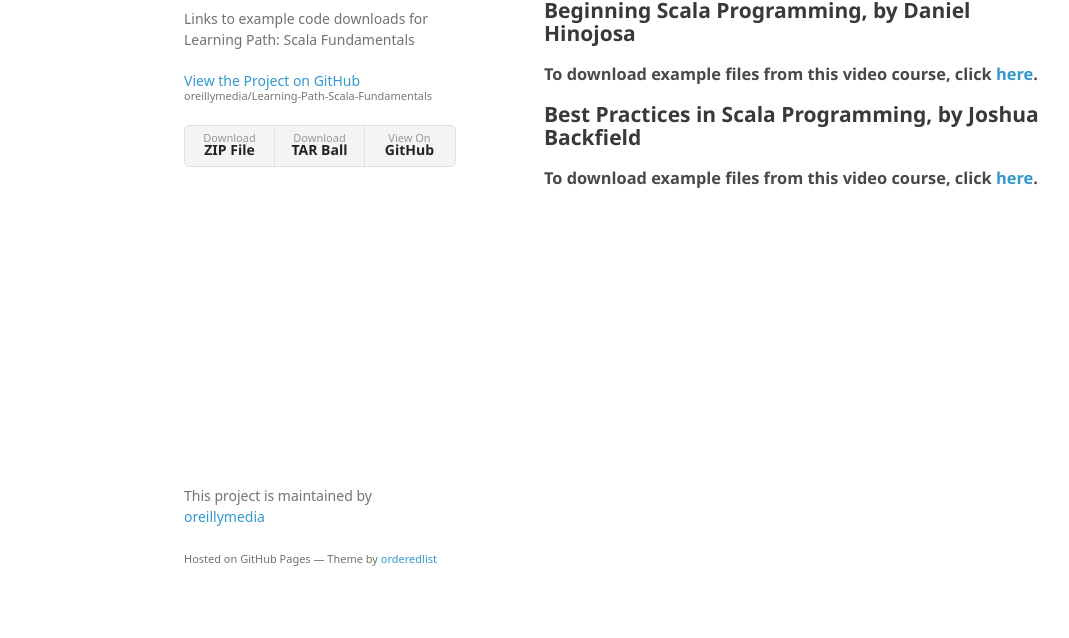
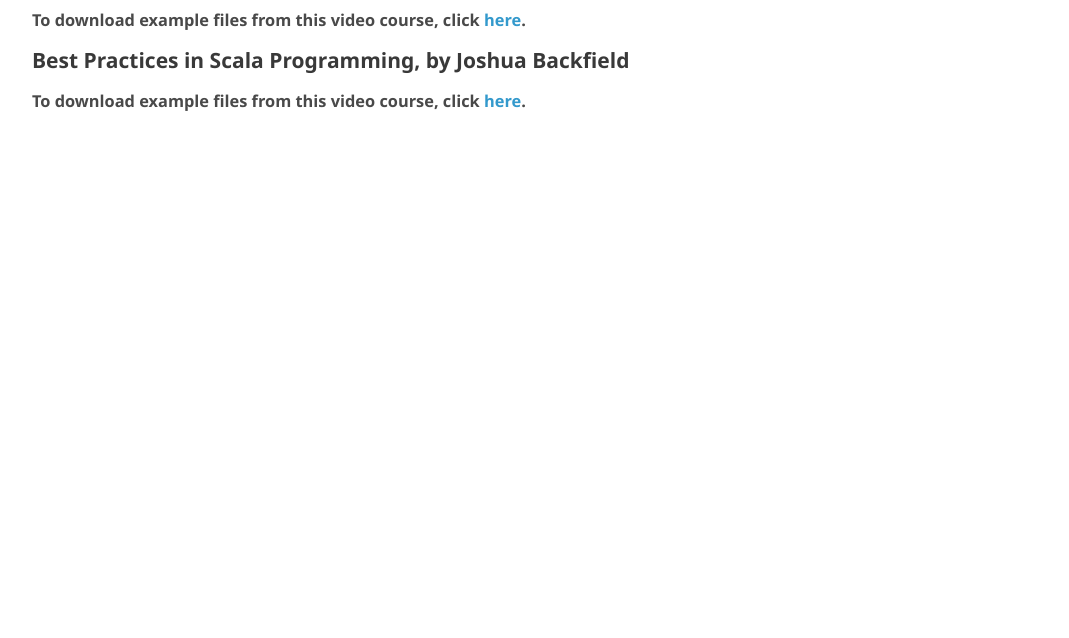
Before and after one commit to oreillymedia/Learning-Path-Scala-Fundamentals, a plain HTML site: page index.html in a window 1280 px wide. Shown: the part 162-800 px from the top of the page, without its empty margins (26-1095 px from the left). Drawn offline with Linux system fonts and the light colour scheme; a web font is replaced by a local one.

Commit message:
Update index.html

```diff
--- a/index.html
+++ b/index.html
@@ -13,21 +13,6 @@
     <![endif]-->
   </head>
   <body>
-    <div class="wrapper">
-      <header>
-        <h1>Learning-Path-Scala-Fundamentals</h1>
-        <p>Links to example code downloads for Learning Path: Scala Fundamentals</p>
-
-        <p class="view"><a href="https://github.com/oreillymedia/Learning-Path-Scala-Fundamentals">View the Project on GitHub <small>oreillymedia/Learning-Path-Scala-Fundamentals</small></a></p>
-
-
-        <ul>
-          <li><a href="https://github.com/oreillymedia/Learning-Path-Scala-Fundamentals/zipball/master">Download <strong>ZIP File</strong></a></li>
-          <li><a href="https://github.com/oreillymedia/Learning-Path-Scala-Fundamentals/tarball/master">Download <strong>TAR Ball</strong></a></li>
-          <li><a href="https://github.com/oreillymedia/Learning-Path-Scala-Fundamentals">View On <strong>GitHub</strong></a></li>
-        </ul>
-      </header>
-      <section>
         <h1>
 <a id="learning-path-scala-fundamentals-examples" class="anchor" href="#learning-path-scala-fundamentals-examples" aria-hidden="true"><span aria-hidden="true" class="octicon octicon-link"></span></a>Learning Path: Scala Fundamentals Examples</h1>
 
@@ -44,13 +29,5 @@
 
 <h3>
 <a id="to-download-example-files-from-this-video-course-click-here-1" class="anchor" href="#to-download-example-files-from-this-video-course-click-here-1" aria-hidden="true"><span aria-hidden="true" class="octicon octicon-link"></span></a>To download example files from this video course, click <a href="http://examples.oreilly.com/0636920051336/">here</a>.</h3>
-      </section>
-      <footer>
-        <p>This project is maintained by <a href="https://github.com/oreillymedia">oreillymedia</a></p>
-        <p><small>Hosted on GitHub Pages &mdash; Theme by <a href="https://github.com/orderedlist">orderedlist</a></small></p>
-      </footer>
-    </div>
-    <script src="javascripts/scale.fix.js"></script>
-
   </body>
 </html>
```
